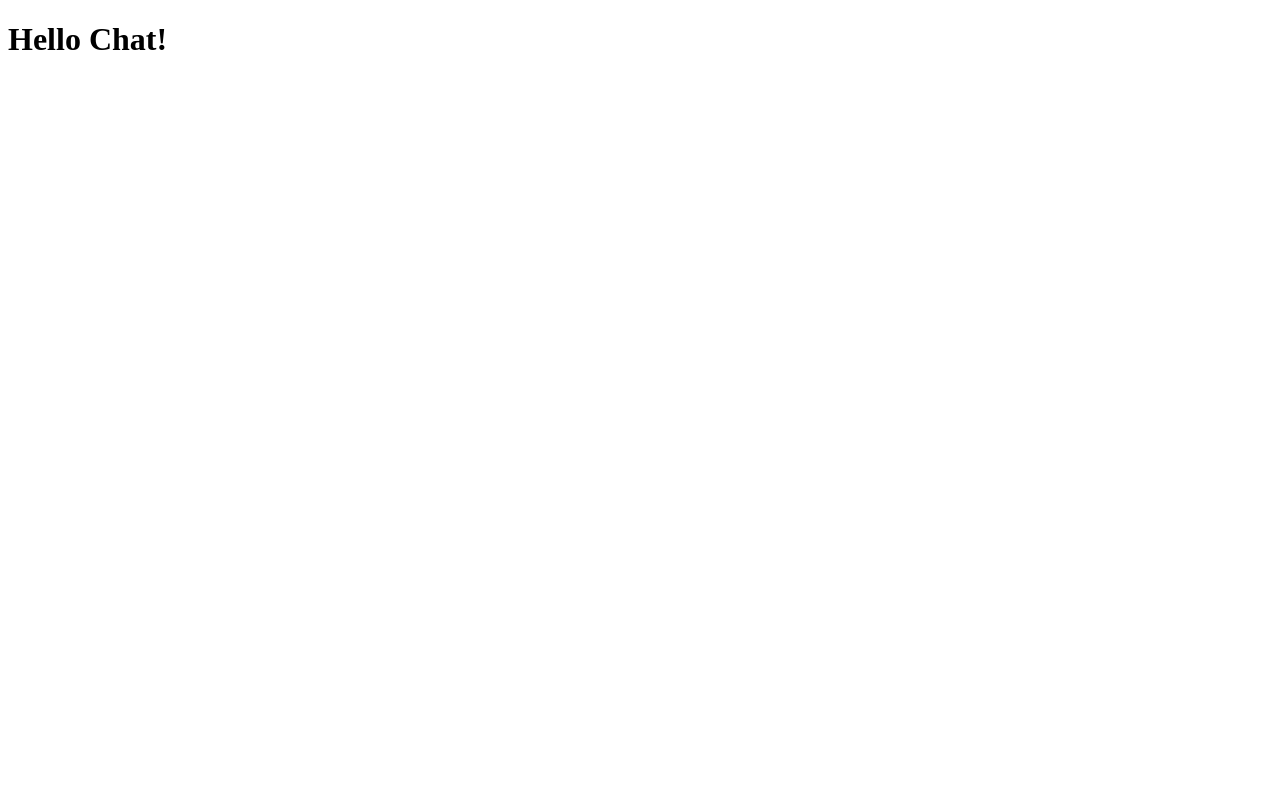
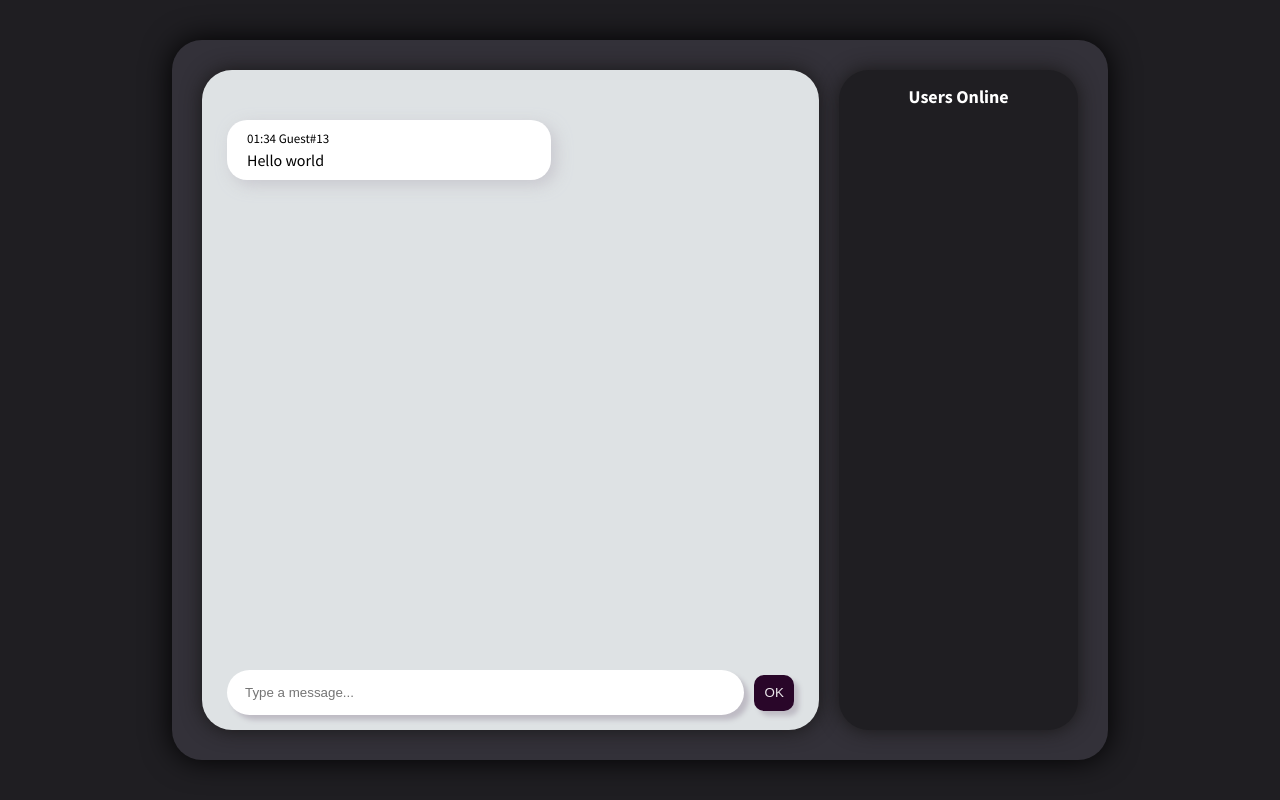
Before and after one commit to lgalonso/vip-chat-room, a website: page public/index.html in a window 1280 px wide. Drawn offline with Linux system fonts and the light colour scheme.

Commit message:
some html structure and css

```diff
--- a/public/index.html
+++ b/public/index.html
@@ -4,16 +4,39 @@
     <meta charset="UTF-8" />
     <meta http-equiv="X-UA-Compatible" content="IE=edge" />
     <meta name="viewport" content="width=device-width, initial-scale=1.0" />
+    <link rel="stylesheet" href="style.css">
+    <link href="https://fonts.googleapis.com/css2?family=Source+Sans+Pro:ital,wght@0,200;0,300;0,400;0,600;0,700;1,200;1,300;1,400;1,600&display=swap" rel="stylesheet">
     <title>VIP Chat Room</title>
   </head>
   <body>
-    <h1>Hello Chat!</h1>
+    <div id="wrapper">
+      <div id="chatWrapper" class="outerBox">
+        <div id="feedbackBox"></div>
+        <div id="chatBox" class="innerBox">
+          <div id="chatContainer">
+            <div id="timeStamp">01:34 <span id="username">Guest#13</span></div>
+            <div id="chatMessage">Hello world</div>
+          </div>
+        </div>
+        <div id="messageWrapper">
+          <input type="text" id="messageBox" class="innerBox" placeholder="Type a message...">
+          <button id="sendMessage">OK</button>
+        </div>
+      </div>
+      <div id="usersWrapper" class="outerBox">
+        <div id="title">Users Online</div>
+        <div id="users">
+        </div>
+      </div>
+    </div>
   </body>
+
   <script>
         const socket = new WebSocket('ws://localhost:4000');
 
     socket.addEventListener('open', (event) => {
       console.log('Connected to the websocket server');
+      //We should appen all online users from the users-array to the right column on connection
     });
 
     socket.addEventListener('message', (event) => {
@@ -21,10 +44,20 @@
         // const data = JSON.parse(event.data);
       console.log(event.data);
 
-      // Creates an <li>
-      // const item = document.createElement("li");
-      // item.innerHTML = data.message;
-      // document.getElementById("list").appendChild(item);
+      //feedback when someone connects
+      const feedback = `${event.data} has joined`;
+      let feedbackBox = document.getElementById("feedbackBox");
+      feedbackBox.innerHTML = feedback;
+
+      //Append user to online users list
+      appendUser(event.data);
     });
+
+    function appendUser(message){
+      let userDiv = document.createElement("div");
+      userDiv.innerHTML = message;
+      userDiv.classList.add('user');
+      document.getElementById("users").append(userDiv);
+    }
   </script>
 </html>
--- /dev/null
+++ b/public/style.css
@@ -0,0 +1,140 @@
+* {
+    margin: 0;
+}
+
+body {
+    background-color: rgb(31, 30, 34);
+    display: flex;
+    justify-content: center;
+    align-items: center;
+    height: 100vh;
+    font-family: "Source Sans Pro";
+}
+
+#wrapper {
+    width: 70vw;
+    height: 85vh;
+    background-color: rgb(51, 49, 57);
+    border-radius: 30px;
+    box-shadow: 0 0px 30px rgb(0, 0, 0);
+    display: flex;
+    padding: 20px;
+}
+
+.outerBox {
+    border-radius: 30px;
+    margin: 10px;
+    background-color: rgb(222, 226, 228);
+    box-shadow: 0 0px 20px rgb(24, 23, 23);
+}
+
+
+
+/*CHAT CONTAINER*/
+#chatWrapper {
+    flex-basis: calc(70% - 20px);
+    display: flex;
+    flex-direction: column;
+    align-items: center;
+    padding: 15px 5px;
+}
+
+#feedbackBox {
+    flex-basis: 20px;
+    font-size: 14px;
+    animation: feedbackText 5s forwards;
+}
+
+/*@keyframes feedbackText {
+    0% { opacity: 0;}
+    50% { opacity: 1;}
+    100% { opacity: 0;}
+}*/
+
+
+#chatBox {
+    flex-grow: 1;
+    width: calc(100% - 40px);
+    margin-top: 15px;
+}
+
+#chatContainer {
+    background-color: white;
+    border-radius: 20px;
+    box-shadow: 5px 5px 15px rgba(190, 187, 196, 0.66);
+    max-width: 50%;
+    height: auto;
+    padding: 10px 20px;
+}
+
+#timeStamp {
+    margin-bottom: 3px;
+    font-size: 13px;
+}
+
+#messageWrapper {
+    flex-basis: auto;
+    display: flex;
+    width: calc(100% - 40px);
+    margin-top: 10px;
+    align-items: center;
+    justify-content: center;
+}
+
+#messageBox {
+    border: none;
+    flex-grow: 1;
+    padding: 15px 18px;
+    background-color: white;
+    border-radius: 30px;
+    box-shadow: 5px 5px 5px rgb(190, 187, 196);
+    margin-right: 10px;
+}
+
+#sendMessage {
+    height: 80%;
+    flex-basis: 40px;
+    background-color: rgb(41, 6, 41);
+    color: rgba(255, 255, 255, 0.904);
+    border: none;
+    box-shadow: 5px 5px 5px rgb(190, 187, 196);
+    border-radius: 10px;
+    transition: all .1s linear;
+}
+
+#sendMessage:hover {
+    cursor: pointer;
+    background-color: rgb(51, 9, 51);
+}
+
+
+/*USERS TO THE RIGHT*/
+
+#usersWrapper {
+    flex-grow: 1;
+    display: flex;
+    flex-direction: column;
+    background-color: rgb(31, 30, 34);
+}
+
+#title {
+    text-align: center;
+    margin: 15px;
+    color: white;
+    font-weight: 700;
+    font-size: 18px;
+}
+
+#users {
+    margin: 0 15px 40px;
+    flex-grow: 1;
+    overflow-y: scroll;
+}
+
+.user {
+    padding: 10px 15px;
+    border-radius: 5px;
+    color: rgba(255, 255, 255, 0.898);
+    font-weight: 600;
+    font-size: 15px;
+}
--- a/server.js
+++ b/server.js
@@ -25,7 +25,7 @@ function generateUsername(){
             let number = username.split('#')[1];
 
             if (number > highestID) {
-                highestID = number
+                highestID = Number(number);
             }
         })
 
```
